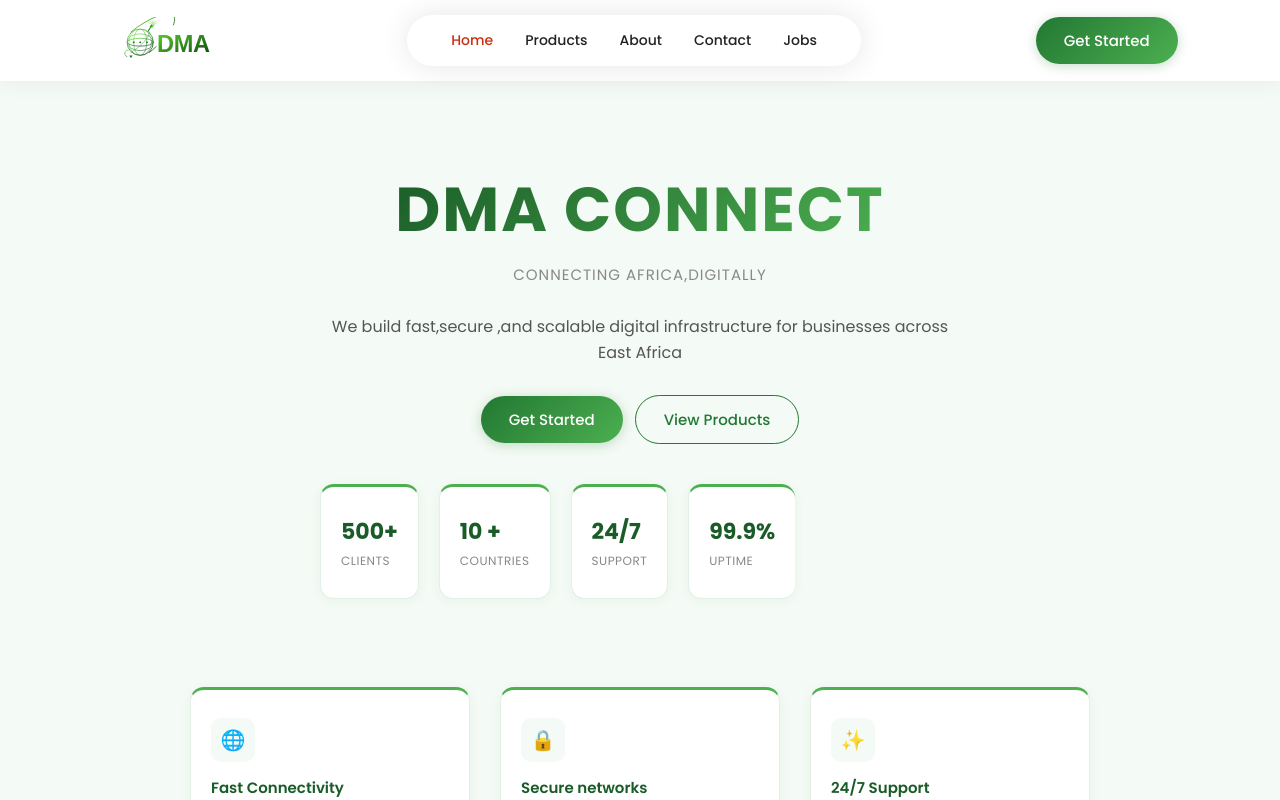
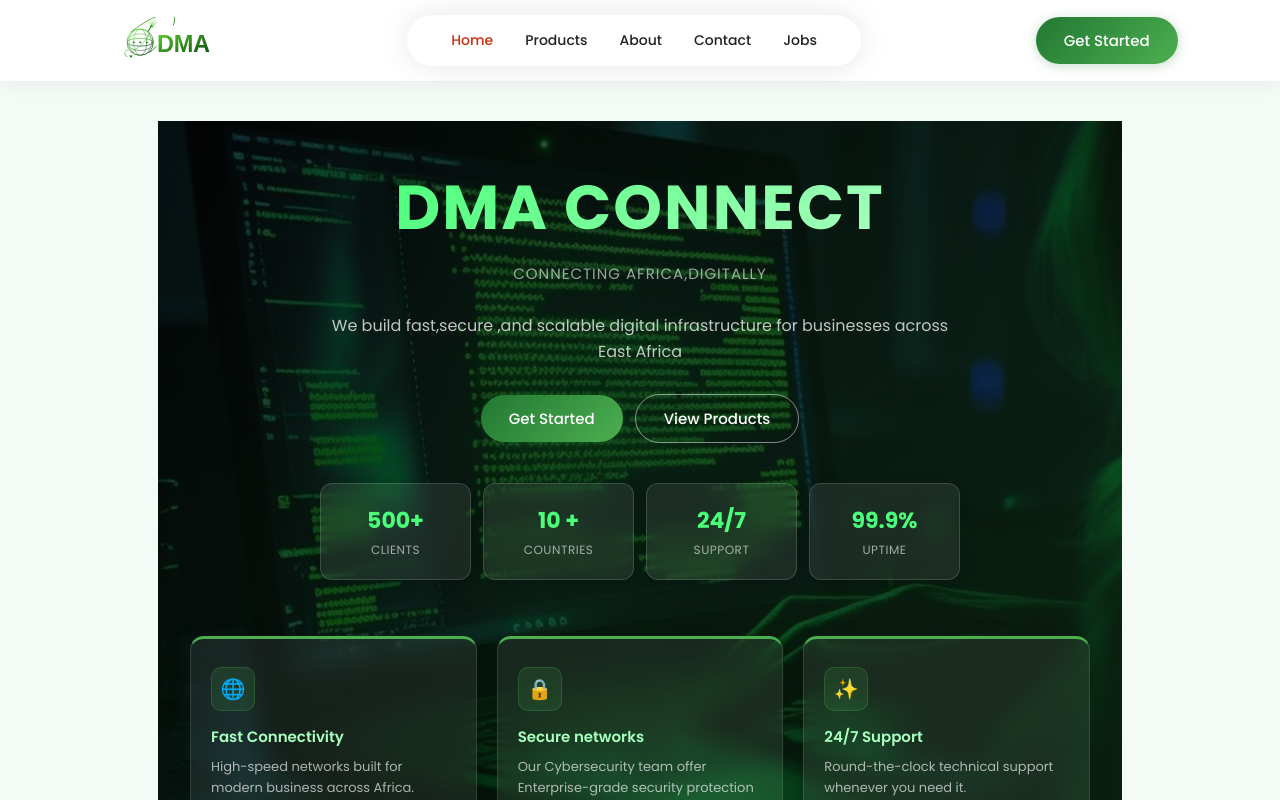
Before and after one commit to OTIENO272/DMA-company-, a React (Vite) app: page / in a window 1280 px wide. Shown: the top 800 px of the page. Built offline with nearby package versions, Linux system fonts and the light colour scheme.

Commit message:
Background-img addition

```diff
--- a/src/pages/Home.css
+++ b/src/pages/Home.css
@@ -9,24 +9,30 @@
   text-align: center;
   min-height: calc(100vh - 78px);
   padding: 40px 32px;
+  background-image:
+    linear-gradient(135deg, rgba(0,0,0,0.72) 0%, rgba(10,40,18,0.75) 100%),
+    url('/src//assets/bg.jpeg');
+  background-size: cover;
+  background-position: center center;
+  background-repeat: no-repeat;
+
 }
 
 .home-container h1 {
   font-size: 62px;
   font-weight: 700;
   letter-spacing: 2px;
-  background: linear-gradient(135deg, #1a5c28 0%, #4caf50 100%);
+  background: linear-gradient(135deg, #4cff7a 0%, #a8ffbe 100%);
   -webkit-background-clip: text;
   -webkit-text-fill-color: transparent;
   background-clip: text;
-  margin-bottom: 7px;
-  margin-top: 2px;
+  margin-bottom: 8px;
 }
 
 .home-container > h2 {
   font-size: 15px;
   font-weight: 400;
-  color: #888;
+  color: rgba(255, 255, 255, 0.6);
   letter-spacing: 1px;
   text-transform: uppercase;
   margin-bottom: 28px;
@@ -36,12 +42,12 @@
 .card-info {
   width: 100%;
   max-width: 640px;
-  margin-bottom: 88px;
+  margin-bottom: 56px;
 }
 
 .card-info > p {
   font-size: 16px;
-  color: #555;
+  color: rgba(255, 255, 255, 0.75);
   line-height: 1.65;
   margin-bottom: 28px;
 }
@@ -77,60 +83,53 @@
 
 .buttons .btn-secondary {
   background: transparent;
-  color: #227832;
+  color: #fff;
   padding: 12px 28px;
-  border: 1.5px solid #227832;
+  border: 1.5px solid rgba(255, 255, 255, 0.5);
   border-radius: 30px;
   font-family: 'Poppins', sans-serif;
   font-size: 15px;
   font-weight: 500;
   cursor: pointer;
-  transition: background 0.18s, color 0.18s;
+  transition: background 0.18s, color 0.18s, border-color 0.18s;
 }
 
 .buttons .btn-secondary:hover {
-  background: #227832;
+  background: rgba(255, 255, 255, 0.12);
+  border-color: rgba(255, 255, 255, 0.8);
   color: #fff;
 }
 
 /* Stats Row */
 .info-cards {
-
   display: flex;
-  /* grid-template-columns: repeat(3, 1fr); */
-  gap: 20px;
+  gap: 12px;
   width: 100%;
-  max-width: 900px;
-  /* background-color: white; */
-
 }
 
 .info-cards > div {
-  background: #fff;
-  border-radius: 14px;
-  border: 1px solid rgba(34, 120, 50, 0.12);
-  border-top: 3px solid #4caf50;
-  box-shadow: 0 2px 12px rgba(34, 120, 50, 0.05);
-  padding: 28px 20px;
-  text-align: left;
-  transition: transform 0.18s, box-shadow 0.18s;
-}
-
-.info-cards > div:last-child {
-  border-right: none;
+  flex: 1;
+  padding: 20px 12px;
+  text-align: center;
+  background: rgba(255, 255, 255, 0.08);
+  backdrop-filter: blur(10px);
+  -webkit-backdrop-filter: blur(10px);
+  border-radius: 12px;
+  border: 1px solid rgba(255, 255, 255, 0.15);
+  box-shadow: 0 2px 12px rgba(0, 0, 0, 0.2);
 }
 
 .info-cards span {
   display: block;
   font-size: 22px;
   font-weight: 700;
-  color: #1a5c28;
+  color: #4cff7a;
   margin-bottom: 4px;
 }
 
 .info-cards p {
   font-size: 12px;
-  color: #888;
+  color: rgba(255, 255, 255, 0.6);
   text-transform: uppercase;
   letter-spacing: 0.5px;
   margin: 0;
@@ -140,17 +139,19 @@
 .card-description {
   display: grid;
   grid-template-columns: repeat(3, 1fr);
-  gap: 30px;
+  gap: 20px;
   width: 100%;
   max-width: 900px;
 }
 
 .card-description > div {
-  background: #fff;
+  background: rgba(255, 255, 255, 0.07);
+  backdrop-filter: blur(12px);
+  -webkit-backdrop-filter: blur(12px);
   border-radius: 14px;
-  border: 1px solid rgba(34, 120, 50, 0.12);
+  border: 1px solid rgba(255, 255, 255, 0.12);
   border-top: 3px solid #4caf50;
-  box-shadow: 0 2px 12px rgba(34, 120, 50, 0.05);
+  box-shadow: 0 4px 20px rgba(0, 0, 0, 0.25);
   padding: 28px 20px;
   text-align: left;
   transition: transform 0.18s, box-shadow 0.18s;
@@ -158,14 +159,15 @@
 
 .card-description > div:hover {
   transform: translateY(-3px);
-  box-shadow: 0 6px 24px rgba(34, 120, 50, 0.14);
+  box-shadow: 0 8px 32px rgba(0, 0, 0, 0.35);
 }
 
 .card-description .feature-icon {
   width: 44px;
   height: 44px;
   border-radius: 10px;
-  background: #f4faf5;
+  background: rgba(76, 175, 80, 0.15);
+  border: 1px solid rgba(76, 175, 80, 0.25);
   display: flex;
   align-items: center;
   justify-content: center;
@@ -176,13 +178,13 @@
 .card-description h2 {
   font-size: 15px;
   font-weight: 600;
-  color: #1a5c28;
+  color: #a8ffbe;
   margin-bottom: 8px;
 }
 
 .card-description p {
   font-size: 13px;
-  color: #666;
+  color: rgba(255, 255, 255, 0.65);
   line-height: 1.65;
   margin: 0;
 }
```
Also changed, not shown: src/assets/bg.jpeg (added).
